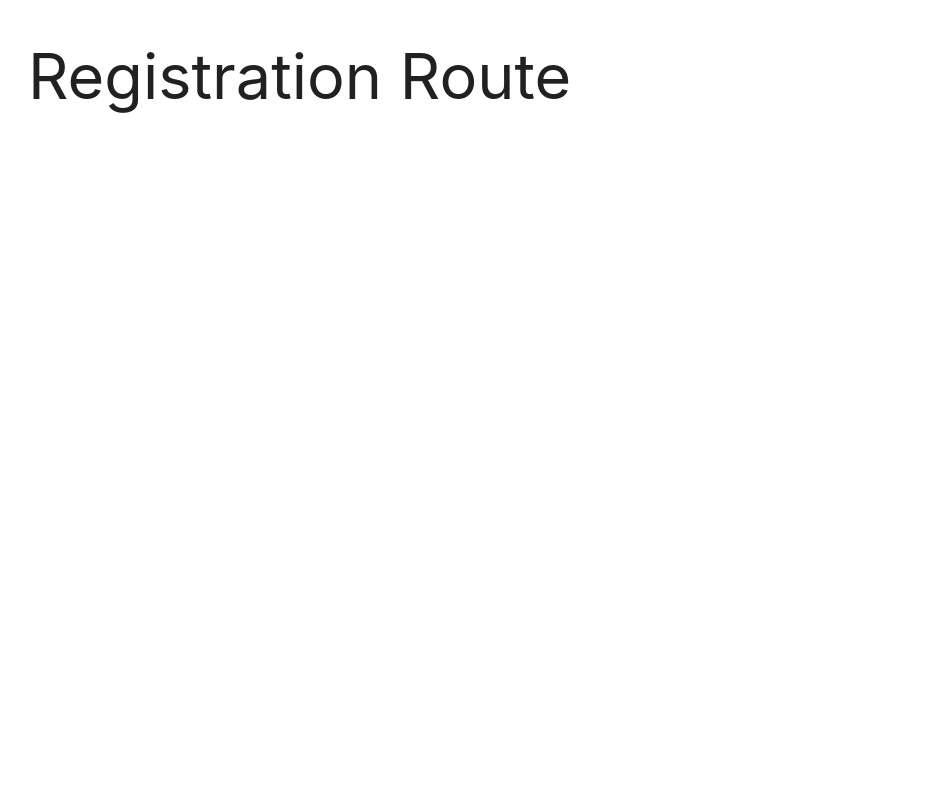
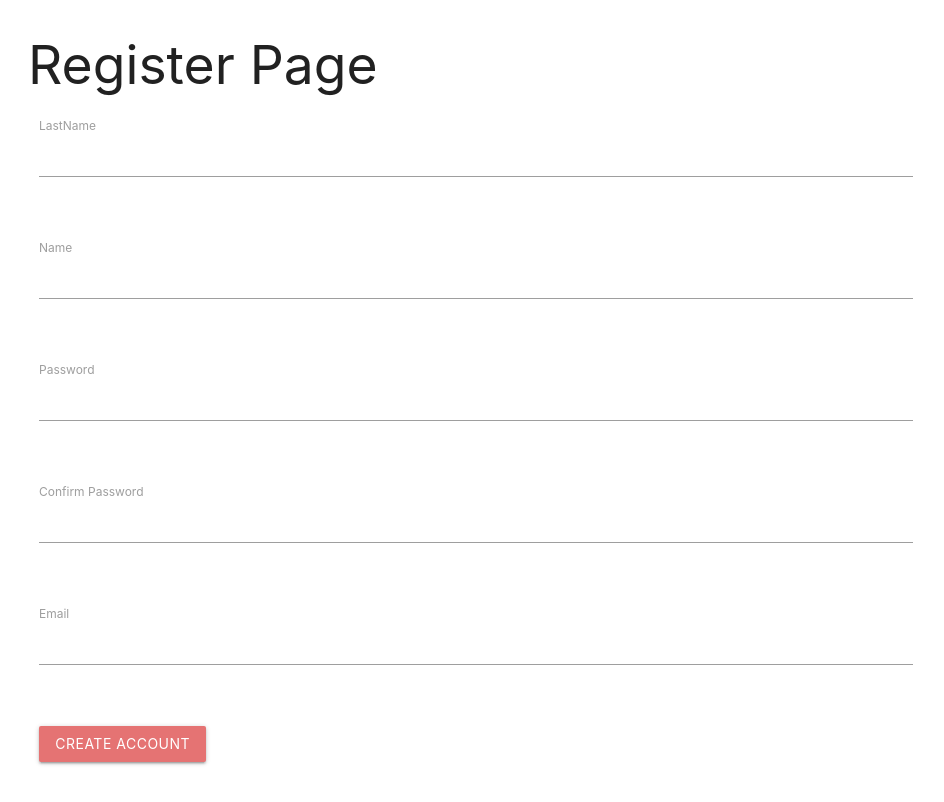
Before and after one commit to Jalees-Jahanzaib/Shopping-App-MERN, a React (Create React App) app in the folder frontend/: page /register in a window 1280 px wide. Shown: the whole page, without its empty margins (164-1108 px from the left). Built offline with nearby package versions, Linux system fonts and the light colour scheme.

Commit message:
Active Labels for Both Register and Login Routes

```diff
--- a/frontend/src/components/RegisterLogin/Register.js
+++ b/frontend/src/components/RegisterLogin/Register.js
@@ -1,11 +1,124 @@
 import React, { Component } from 'react'
 
 class Register extends Component {
+    state={
+        name:"",
+        lastname:"",
+        email:"",
+        password:"",
+        confirmpassword:"",
+        errors:[]
+    }   ;
+    handleChange=(event)=>{
+        this.setState({
+            [event.target.name]:
+            event.target.value
+        });
+
+    }
     render() {
         return (
-            <div className="container">
-                <h1> Registration Route</h1>
-            </div>
+            <div className='container'>
+            <h2>Register Page</h2>
+            <div className='row'>
+                <form className='col s12' onSubmit={event => this.submitForm(EventSource)}>
+                    <div className="row">
+                    <div className="input-field col s12">
+                    <input name='lastname'
+                            value={this.state.lastname} onChange={e => this.handleChange(e)} id="lastname" type="text" className="validate" />
+                    <label className="active" htmlFor="lastname">
+                    LastName
+
+                    </label>
+                    <span
+                     className="helper-text"
+                     data-error="Type  Correct!"
+                     data-success="Right"
+
+                    /> </div>
+
+
+ </div>
+ <div className="row">
+     <div className="input-field col s12">
+     <input name='name' value={this.state.name} onChange={e => this.handleChange(e)} id="name" type="text" className="validate" />
+                    <label className="active" htmlFor="name">
+                        Name
+
+                    </label>
+                    <span
+                     className="helper-text"
+                     data-error="wrong"
+                     data-success="right"
+
+                    />
+     </div>
+ </div>
+ <div className="row">
+     <div className="input-field col s12">
+     <input name='password'
+                            value={this.state.password} onChange={e => this.handleChange(e)} id="password" type="password" className="validate" />
+                    <label className="active" htmlFor="email">
+                        Password
+
+                    </label>
+                    <span
+                     className="helper-text"
+                     data-error="wrong"
+                     data-success="right"
+
+                    />
+     </div>
+ </div>
+ <div className="row">
+     <div className="input-field col s12">
+     <input name='confirmpassword'
+                            value={this.state.confirmpassword} onChange={e => this.handleChange(e)} id="confirm-password" type="password" className="validate" />
+                    <label className="active" htmlFor="email">
+                     Confirm Password
+
+                    </label>
+                    <span
+                     className="helper-text"
+                     data-error="wrong"
+                     data-success="right"
+
+                    />
+     </div>
+ </div>
+ <div className="row">
+     <div className="input-field col s12">
+     <input name='email' value={this.state.email} onChange={e => this.handleChange(e)} id="email" type="email" className="validate" />
+                    <label className="active" htmlFor="email">
+                        Email
+
+                    </label>
+                    <span
+                     className="helper-text"
+                     data-error="wrong"
+                     data-success="right"
+
+                    />
+     </div>
+ </div>
+
+ <div className='row'>
+     <div className="col s6">
+    <button className='btn waves-effect red lighten-2'
+    type='submit'
+    name="action"
+    >Create Account</button>
+
+     </div>
+
+
+ </div>
+
+                </form>
+
+
+
+            </div>            </div>
         )
     }
 }
--- a/frontend/src/components/RegisterLogin/index.js
+++ b/frontend/src/components/RegisterLogin/index.js
@@ -7,7 +7,7 @@ export class Login extends Component {
         email:"",
         password:"",
         errors:[]
-    };
+    }   ;
     handleChange=(event)=>{
         this.setState({
             [event.target.name]:
@@ -59,7 +59,7 @@ displayErrors=errors=>errors.map((error,i)=><p key={i} > {error} </p>)
                         <div className="input-field col s12">
                         <input name='email'
                                 value={this.state.email} onChange={e => this.handleChange(e)} id="email" type="email" className="validate" />
-                        <label htmlFor="email">
+                        <label className="active" htmlFor="email">
                             Email
 
                         </label>
@@ -76,7 +76,7 @@ displayErrors=errors=>errors.map((error,i)=><p key={i} > {error} </p>)
          <div className="input-field col s12">
          <input name='password'
                                 value={this.state.password} onChange={e => this.handleChange(e)} id="password" type="password" className="validate" />
-                        <label htmlFor="email">
+                        <label className="active" htmlFor="email">
                             Password
 
                         </label>
@@ -108,7 +108,7 @@ displayErrors=errors=>errors.map((error,i)=><p key={i} > {error} </p>)
         <button className='btn waves-effect red lighten-2'
         type='submit'
         name="action"
-        >Sign Up</button>
+        > <i class="material-icons right"></i> Sign up</button>
 </Link>
          </div>
 
--- a/package.json
+++ b/package.json
@@ -1,5 +1,5 @@
 {
-  "name": "Express",
+  "name": "express",
   "version": "1.0.0",
   "description": "React Express",
   "main": "index.js",
```
